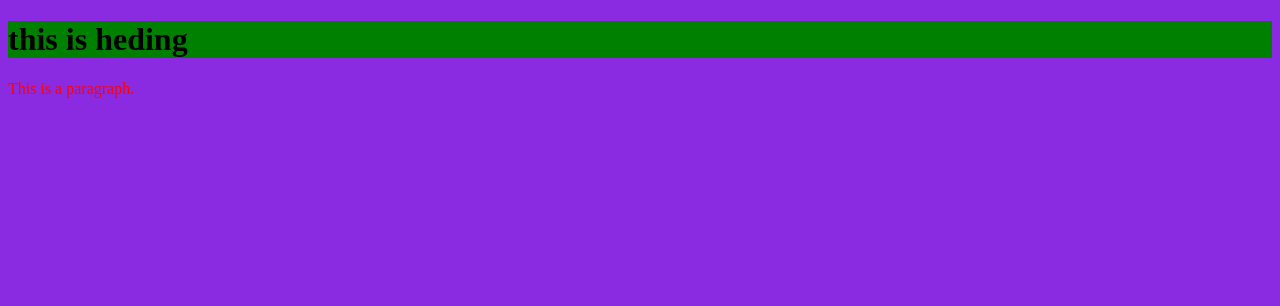
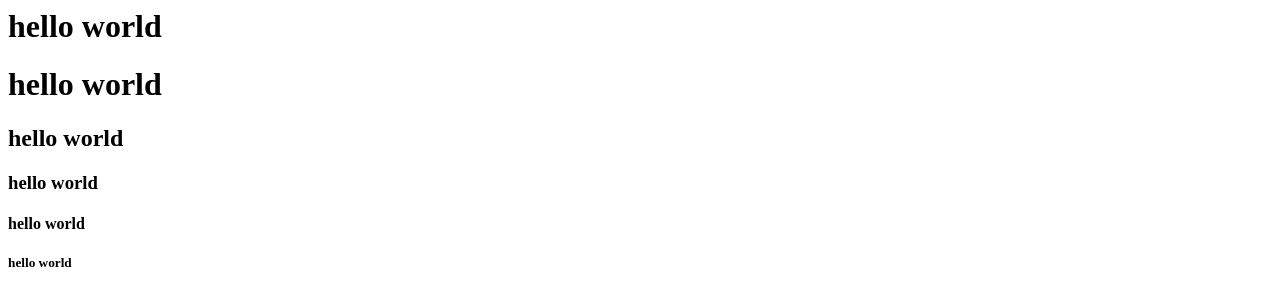
Before and after one commit to sachinVS12/sample-practice-code, a website: page form.html in a window 1280 px wide. Drawn offline with Linux system fonts and the light colour scheme.

Commit message:
practice javascripts 7

```diff
--- a/form.html
+++ b/form.html
@@ -1,14 +1,15 @@
-<!doctype html>
-<html lang="en">
+<html>
   <head>
-    <meta charset="UTF-8" />
-    <meta name="viewport" content="width=device-width, initial-scale=1.0" />
-    <title>Document</title>
+    <title>codeing</title>
   </head>
   <body>
-
-    <body style="background-color:blueviolet;">
-        <h1 style="background-color: green;">this is heding</h1>
-        <p style="color: red;", style="background-color: blue;">This is a paragraph.</p>
+    <h1>hello world</h1>
+    <h1>hello world</h1>
+    <h2>hello world</h2>
+    <h3>hello world</h3>
+    <h4>hello world</h4>
+    <h5>hello world</h5>
+    <h1 align="center"></h1>
+    <!--stament form-->
   </body>
 </html>
```
